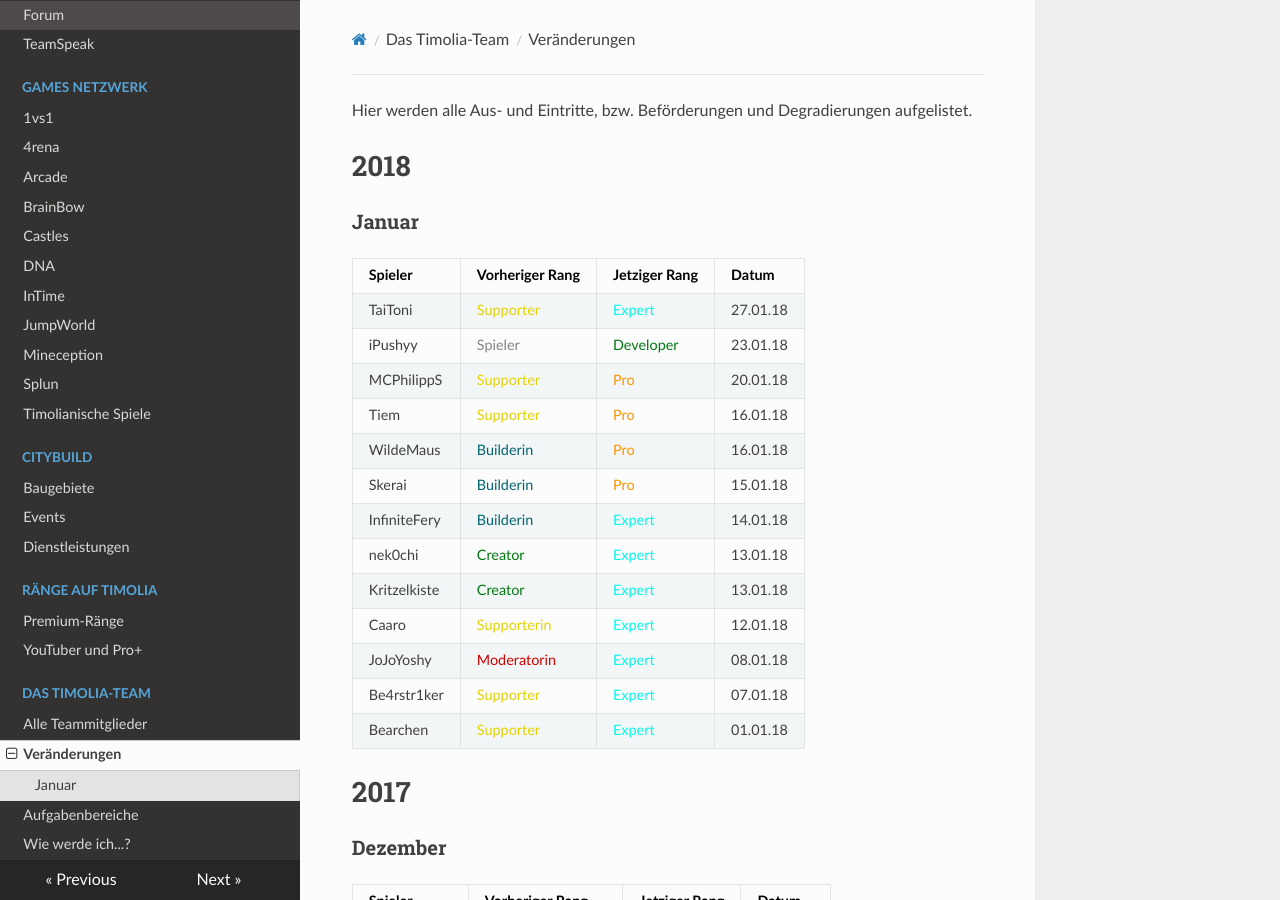
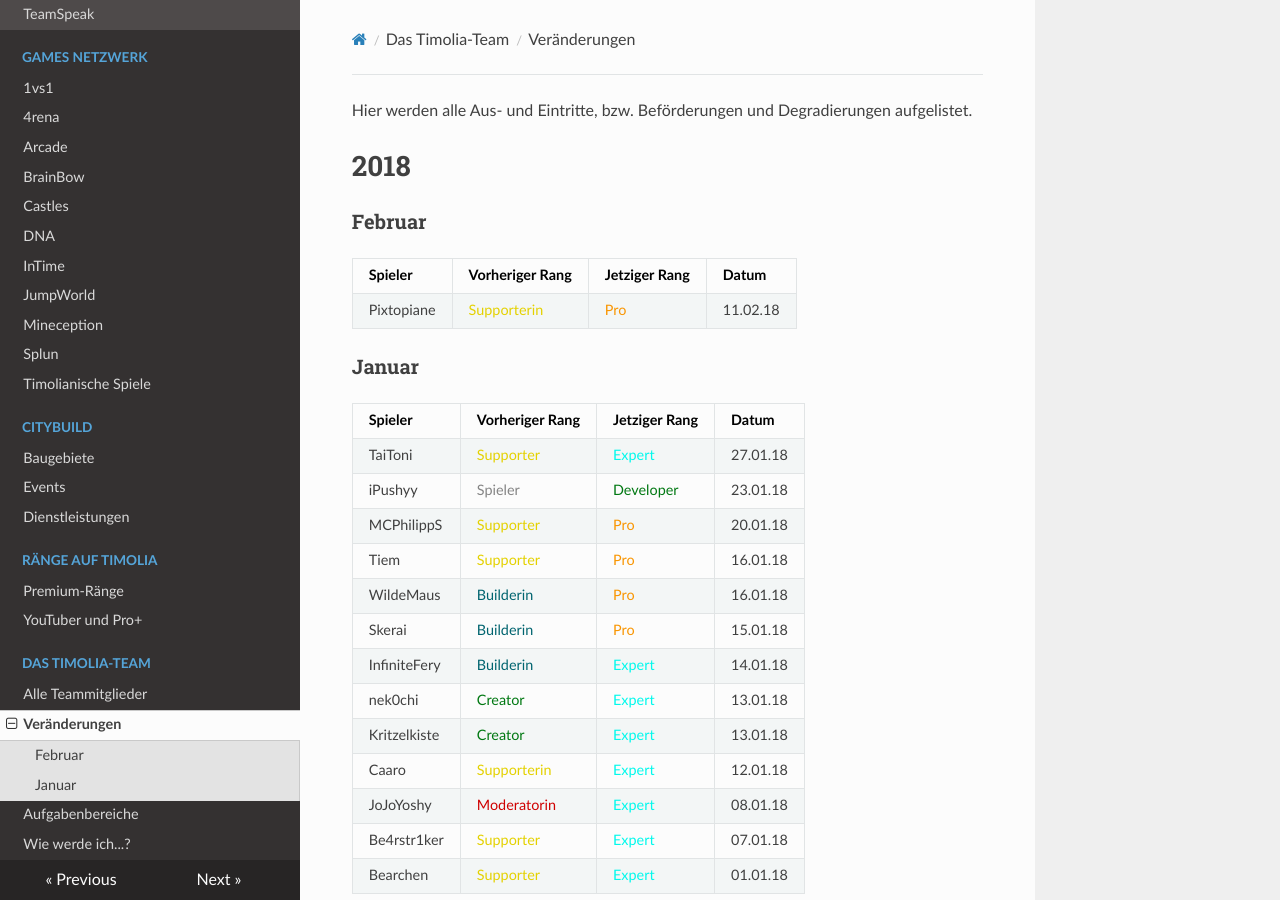
Before and after one commit to TimoliaDE/HowTo, an MkDocs documentation site: the page built from docs/team/changes.md, in a window 1280 px wide and 900 px high. Built offline with MkDocs 1.6.1, drawn with Linux system fonts in a browser that asks for light colours; nearby versions of some CDN libraries; old or Windows-style settings are respelled for this version of MkDocs.

Commit message:
Update changes.md

```diff
--- a/docs/team/changes.md
+++ b/docs/team/changes.md
@@ -1,6 +1,11 @@
 Hier werden alle Aus- und Eintritte, bzw. Beförderungen und Degradierungen aufgelistet.
 
 # 2018
+
+###<strong>Februar</strong>
+| Spieler | Vorheriger Rang | Jetziger Rang | Datum |
+| ------ | ------ | ------ | ------ |
+|Pixtopiane | <span style="color:#E4D100">Supporterin</span> | <span style="color:#F99500">Pro</span> | 11.02.18 |
 
 ###<strong>Januar</strong>
 | Spieler | Vorheriger Rang | Jetziger Rang | Datum |
```
